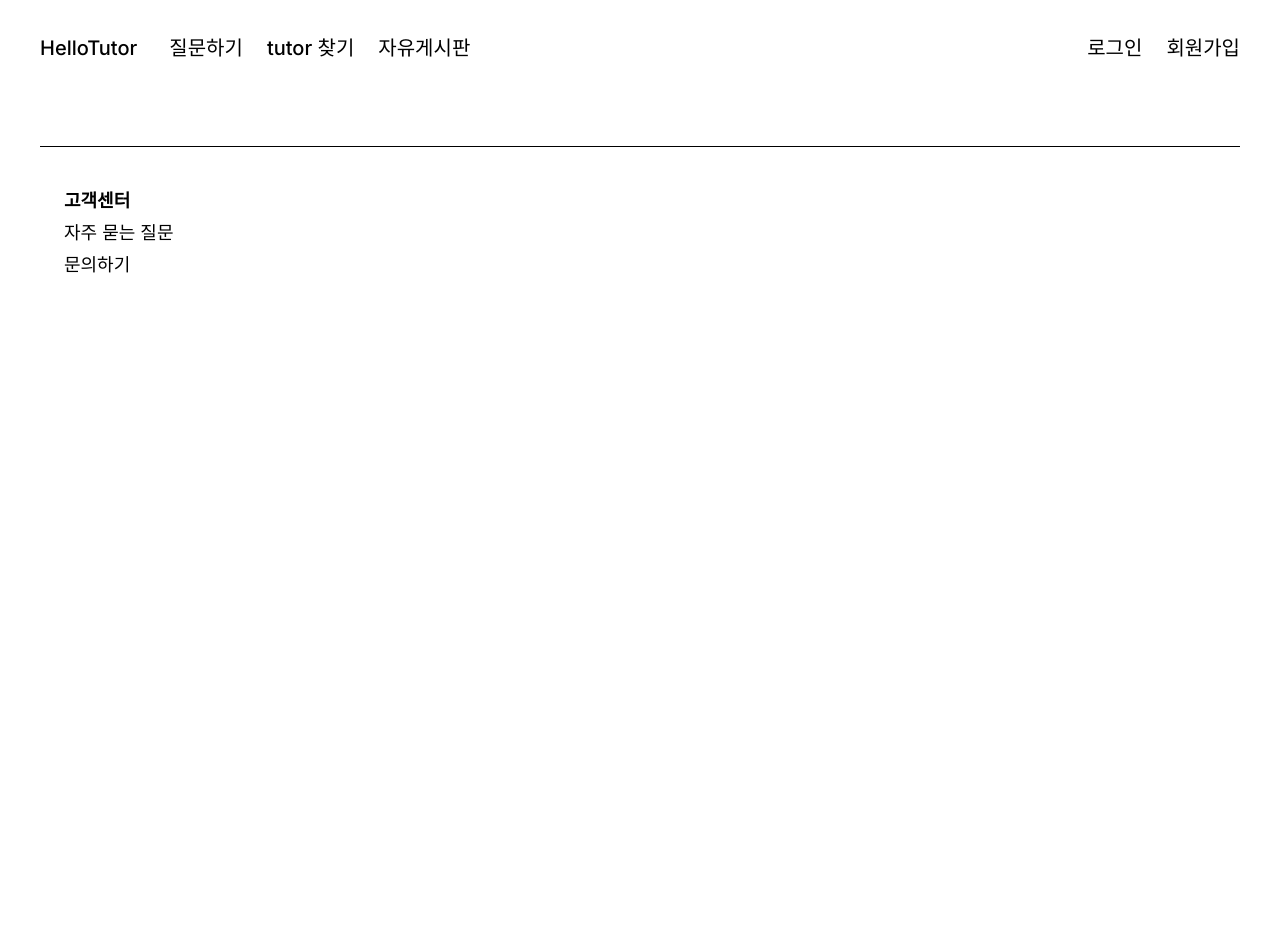
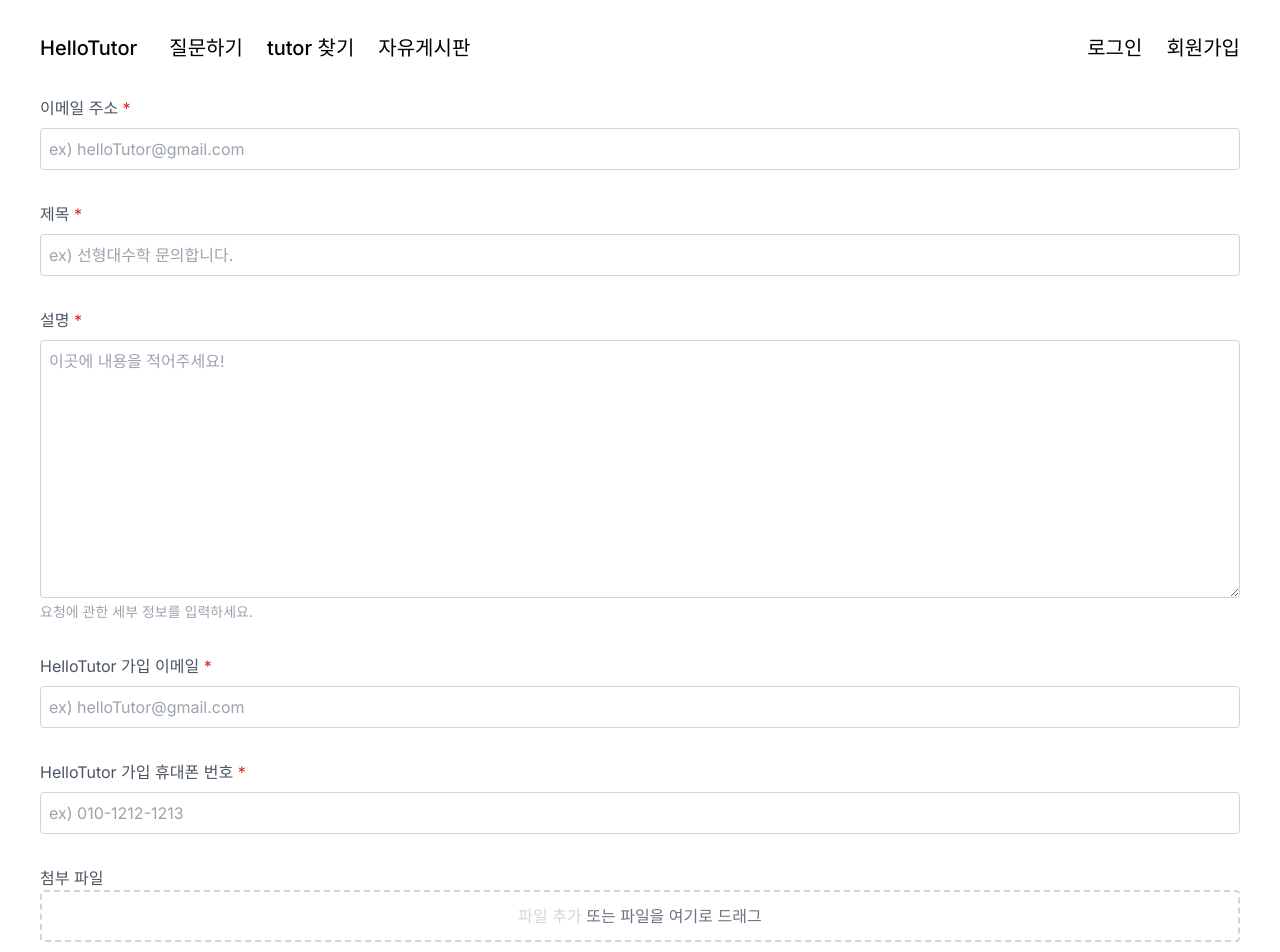
Before and after one commit to HelloTutor/HelloTutor-FE, a Next.js app: page /support in a window 1280 px wide. Shown: the top 952 px of the page. Before the commit the page ends 800 px from the top, so only its background shows below. Built offline with nearby package versions, Linux system fonts and the light colour scheme.

Commit message:
feat: Support, TextField, FileUpload 생성

```diff
--- a/src/app/support/page.tsx
+++ b/src/app/support/page.tsx
@@ -1,3 +1,39 @@
+'use client';
+
+import FileUpload from '@/components/FileUpload';
+import TextField from '@/components/TextField';
+
 export default function Support() {
-  return <></>;
+  return (
+    <>
+      <TextField
+        title='이메일 주소'
+        placeholder='ex) helloTutor@gmail.com'
+        required={true}
+      />
+      <TextField
+        title='제목'
+        placeholder='ex) 선형대수학 문의합니다.'
+        required={true}
+      />
+      <TextField
+        title='설명'
+        type='textarea'
+        placeholder='이곳에 내용을 적어주세요!'
+        required={true}
+      />
+      <TextField
+        title='HelloTutor 가입 이메일'
+        placeholder='ex) helloTutor@gmail.com'
+        required={true}
+      />
+      <TextField
+        title='HelloTutor 가입 휴대폰 번호'
+        placeholder='ex) 010-1212-1213'
+        required={true}
+      />
+
+      <FileUpload />
+    </>
+  );
 }
--- /dev/null
+++ b/src/components/FileUpload/index.tsx
@@ -0,0 +1,46 @@
+'use client';
+
+import { useRef, useState } from 'react';
+
+export default function FileUpload() {
+  const fileInput = useRef<HTMLInputElement>(null);
+  const [fileName, setFileName] = useState('');
+  const [isFileUploaded, setIsFileUploaded] = useState(false);
+
+  const handleFileChange = (e: React.ChangeEvent<HTMLInputElement>) => {
+    if (e.target.files && e.target.files.length > 0) {
+      setFileName(e.target.files[0].name);
+      setIsFileUploaded(true);
+    }
+  };
+
+  return (
+    <>
+      <label htmlFor='file' className='text-gray-600'>
+        첨부 파일
+      </label>
+      <div className='relative py-6 px-6 border-2 border-dashed border-gray-300 rounded'>
+        {!isFileUploaded && (
+          <div className='absolute top-0 left-0 w-full h-full flex items-center justify-center transition duration-200'>
+            <span className='text-gray-500'>
+              <span className='text-gray-300'>파일 추가</span> 또는 파일을
+              여기로 드래그
+            </span>
+          </div>
+        )}
+        {isFileUploaded && (
+          <div className='absolute top-0 left-0 w-full h-full flex items-center justify-center bg-white'>
+            <span className='text-gray-500'>{fileName}</span>
+          </div>
+        )}
+        <input
+          id='file'
+          ref={fileInput}
+          type='file'
+          className='absolute w-full h-full opacity-0 cursor-pointer z-10 top-0'
+          onChange={handleFileChange}
+        />
+      </div>
+    </>
+  );
+}
--- /dev/null
+++ b/src/components/TextField/index.tsx
@@ -0,0 +1,51 @@
+'use client';
+
+import { useState } from 'react';
+
+type Props = {
+  title: string;
+  type?: string;
+  placeholder: string;
+  required: boolean;
+};
+export default function TextField({
+  title,
+  type = 'text',
+  placeholder,
+  required,
+}: Props) {
+  const [value, setValue] = useState('');
+
+  return (
+    <div className='flex flex-col mb-8'>
+      <label htmlFor={title} className='mb-2'>
+        <span className='text-gray-600'>{title}</span>{' '}
+        {required && <span className='text-red-600'>*</span>}
+      </label>
+      {type === 'textarea' ? (
+        <div className='flex flex-col'>
+          <textarea
+            value={value}
+            id={title}
+            placeholder={placeholder}
+            rows={10}
+            onChange={(e) => setValue(e.target.value)}
+            className='flex-1 border border-solid rounded border-gray-300 p-2'
+          />
+          <span className='text-gray-400 mt-1 text-sm'>
+            요청에 관한 세부 정보를 입력하세요.
+          </span>
+        </div>
+      ) : (
+        <input
+          className='flex-1 border border-solid rounded border-gray-300 p-2'
+          id={title}
+          type={type}
+          value={value}
+          placeholder={placeholder}
+          onChange={(e) => setValue(e.target.value)}
+        />
+      )}
+    </div>
+  );
+}
```
